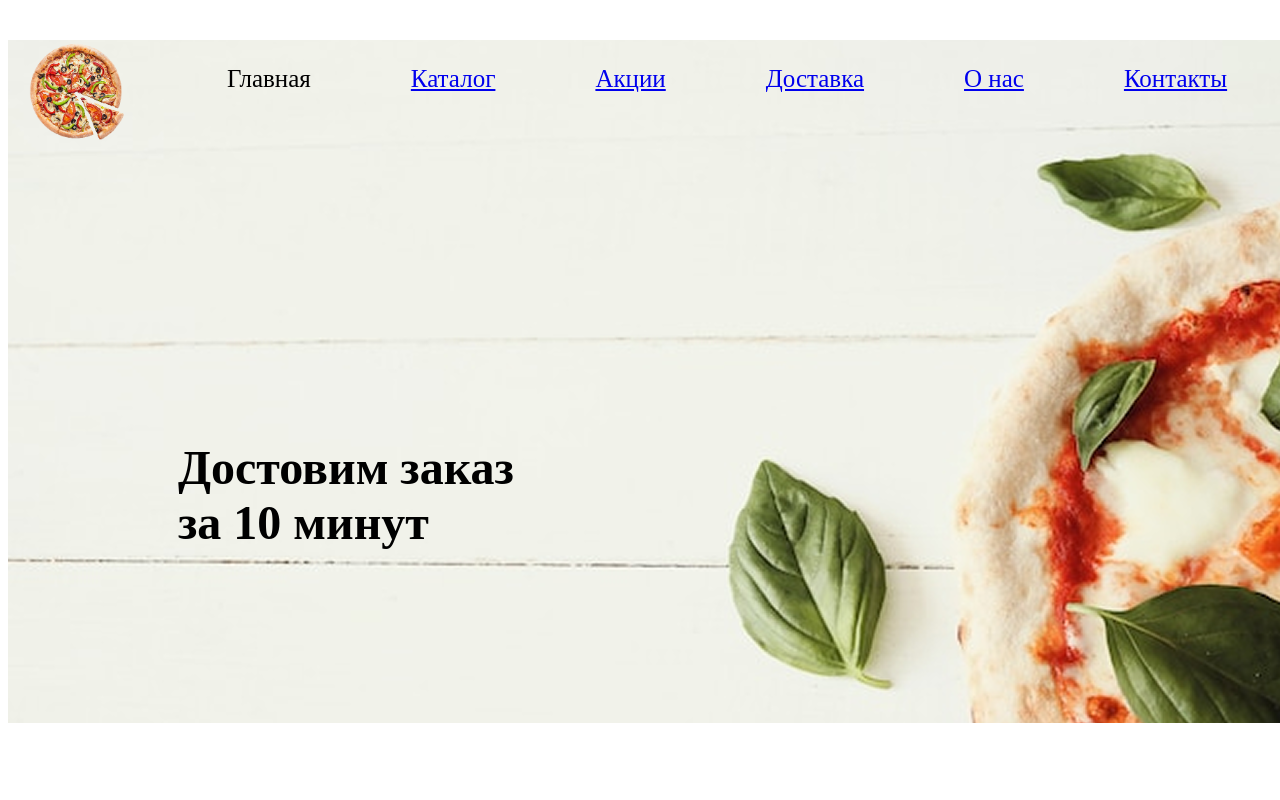
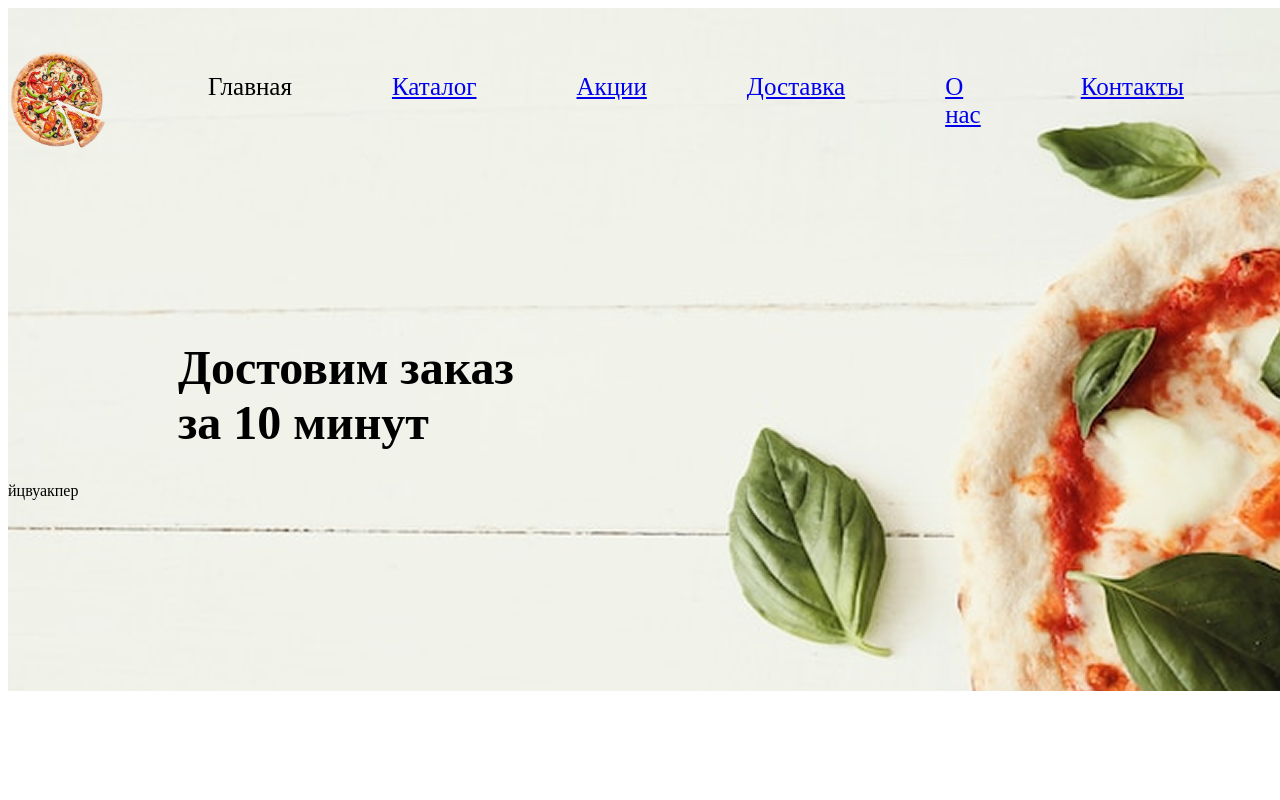
Before and after one commit to dobuljanuzakov-cell/pizzza, a plain HTML site: page index.html in a window 1280 px wide. Shown: the top 800 px of the page. Drawn offline with Linux system fonts and the light colour scheme.

Commit message:
first commit

```diff
--- a/index.html
+++ b/index.html
@@ -51,7 +51,7 @@
 
 
 
-
+йцвуакпер
 
 
 </header>
--- a/style.css
+++ b/style.css
@@ -37,6 +37,8 @@ text-align: center;
 p{
   font-size: 25px;
   font-weight: 500;
+
+
 }
 
 button{
@@ -61,6 +63,7 @@ justify-content: center;
 gap: 100px;
 margin-right: 70px;
 margin-top: 40px;
+position: fixed;
 }
 
 header{
@@ -82,7 +85,7 @@ header{
 }
 
 .top{
-  margin-top: 300px;
+  padding-top: 300px;
   margin-left: 170px;
 }
 
```
